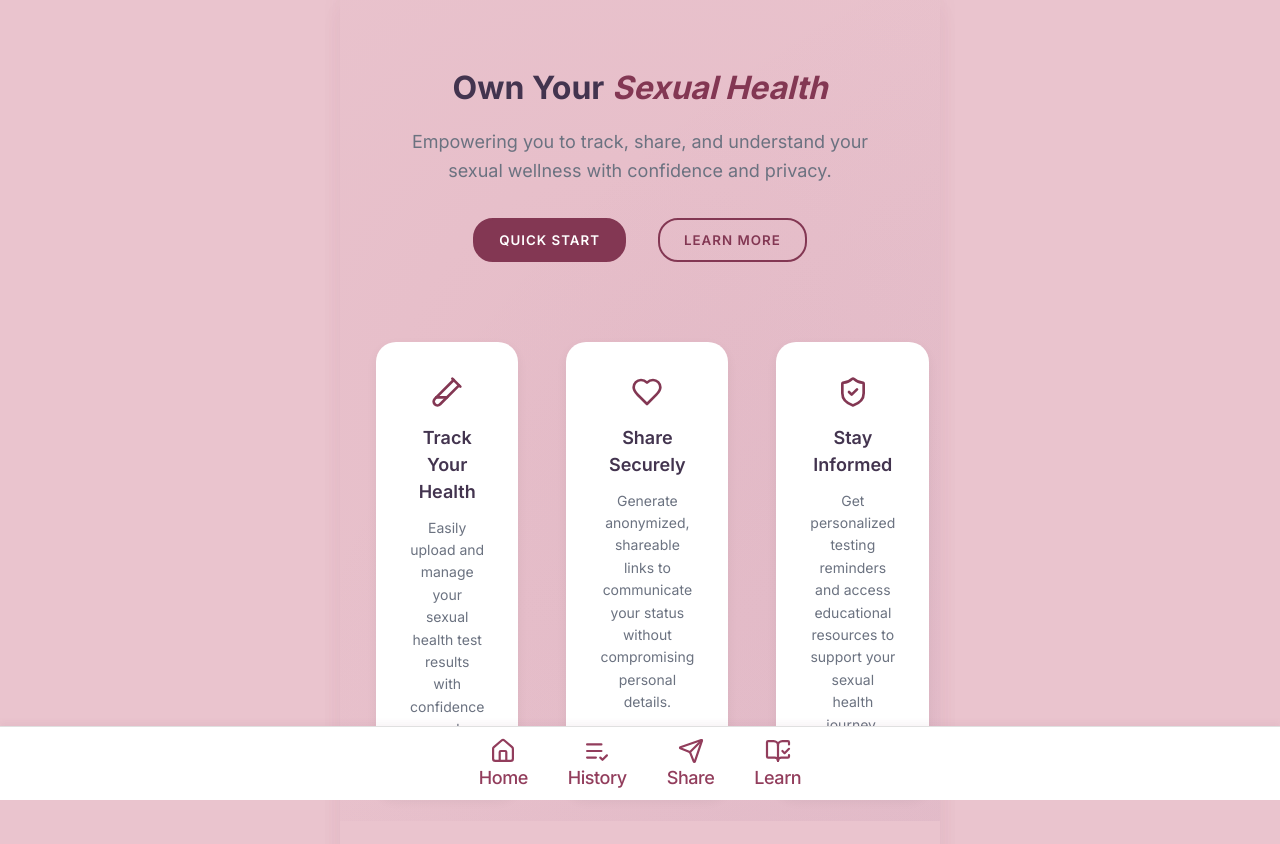
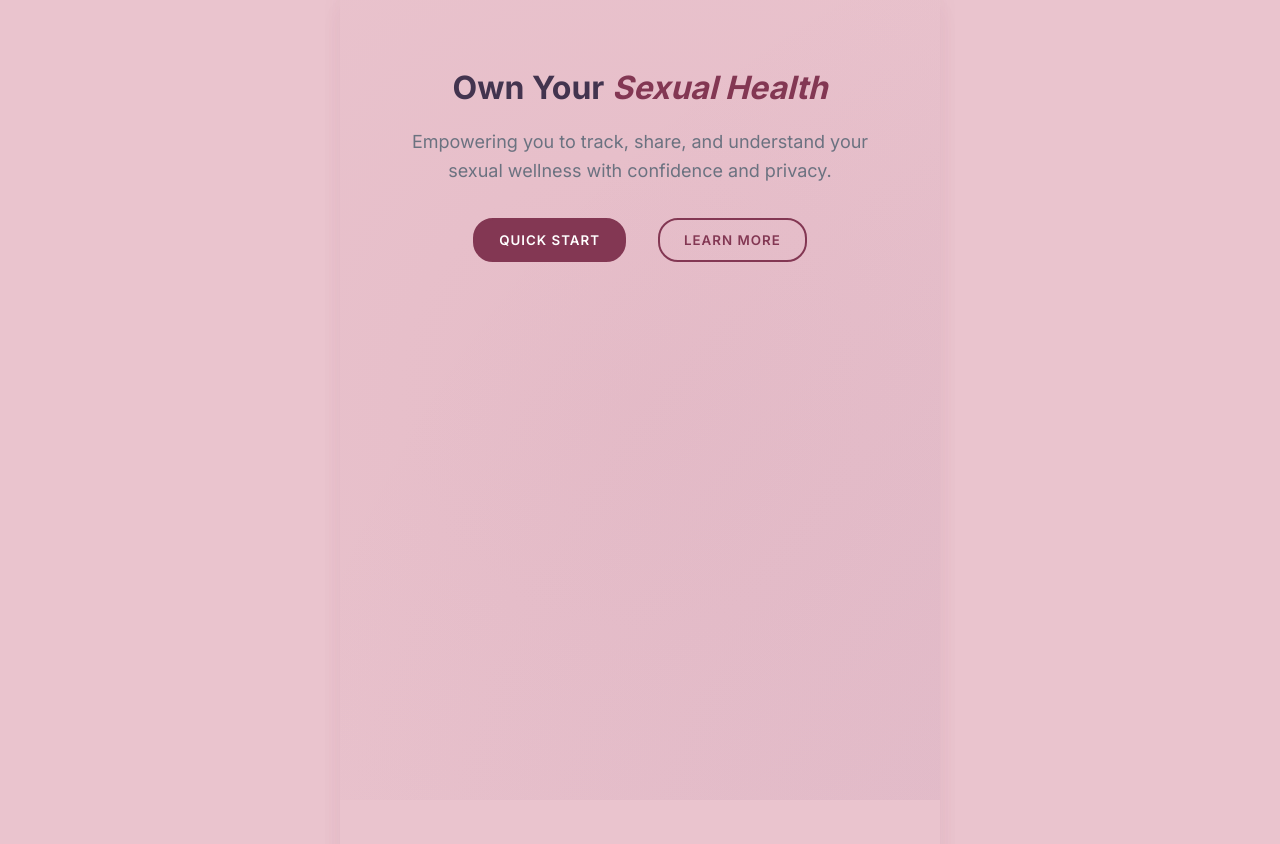
Before and after one commit to nameisbri/discloser, a React (Vite) app: page /landing in a window 1280 px wide. Shown: the top 844 px of the page. Built offline with nearby package versions, Linux system fonts and the light colour scheme.

Commit message:
add favicon

```diff
--- a/index.html
+++ b/index.html
@@ -2,7 +2,7 @@
 <html lang="en">
   <head>
     <meta charset="UTF-8" />
-    <!-- <link rel="icon" type="image/svg+xml" href="/vite.svg" /> -->
+    <link rel="icon" type="image/svg+xml" href="/emblem_discloser_white.svg" />
     <link
       href="https://fonts.googleapis.com/css2?family=Inter:wght@400;500;600;700&display=swap"
       rel="stylesheet"
--- a/src/pages/Landing/Landing.jsx
+++ b/src/pages/Landing/Landing.jsx
@@ -65,25 +65,6 @@
           </div>
         </div>
       </div>
-
-      <div className="landing__features">
-        {features.map((feature, index) => (
-          <div
-            key={index}
-            className={`landing__feature ${
-              activeFeature === index ? "landing__feature--active" : ""
-            }`}
-            onMouseEnter={() => handleMouseEnter(index)}
-            onMouseLeave={handleMouseLeave}
-          >
-            <div className="landing__feature-icon">{feature.icon}</div>
-            <h3 className="landing__feature-title">{feature.title}</h3>
-            <p className="landing__feature-description">
-              {feature.description}
-            </p>
-          </div>
-        ))}
-      </div>
     </div>
   );
 };
--- a/src/pages/Landing/Landing.scss
+++ b/src/pages/Landing/Landing.scss
@@ -149,3 +149,7 @@
     line-height: 1.6;
   }
 }
+
+.nav {
+  visibility: hidden;
+}
```
Also changed, not shown: public/emblem_discloser_white.svg (added).
